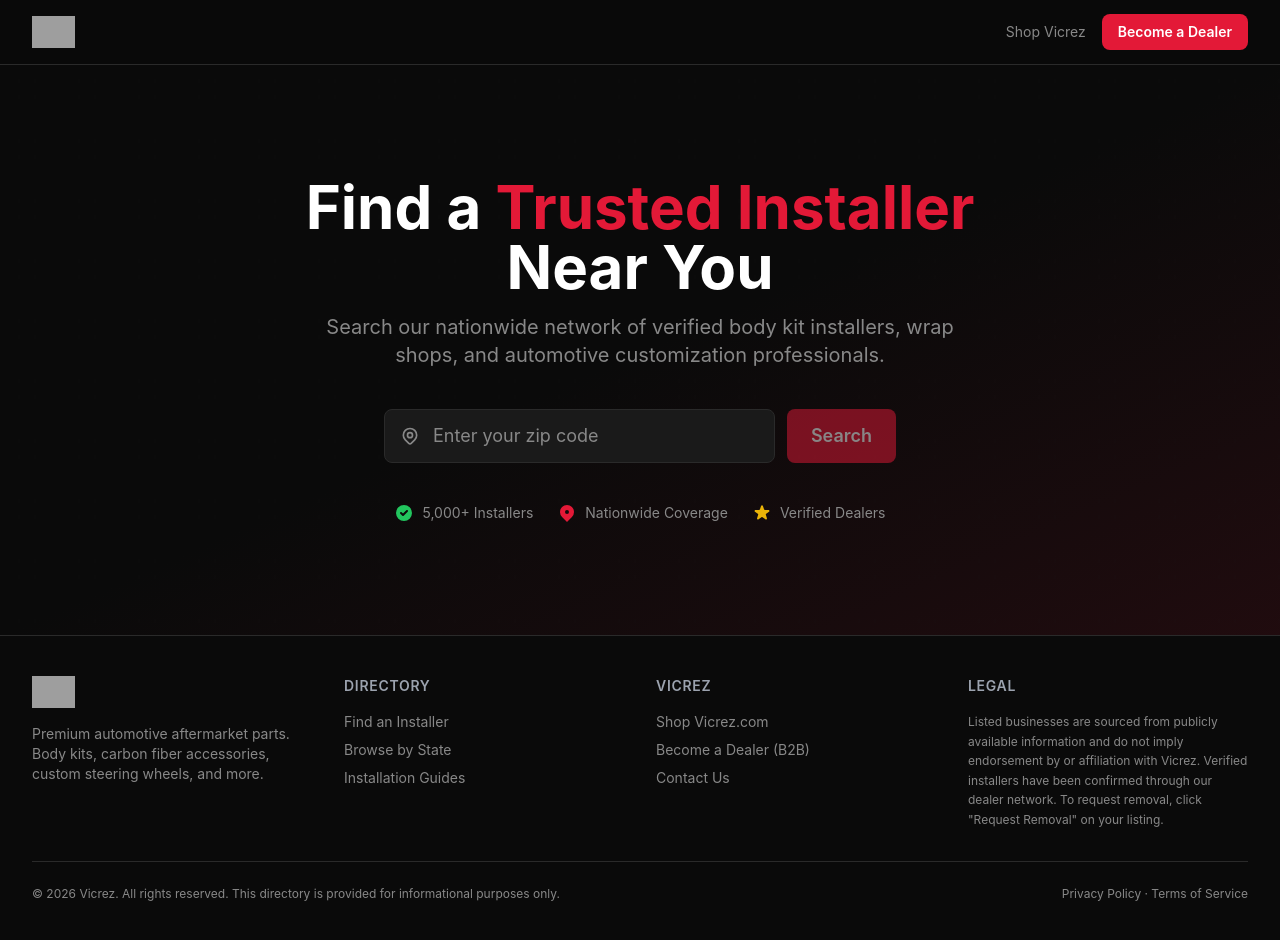
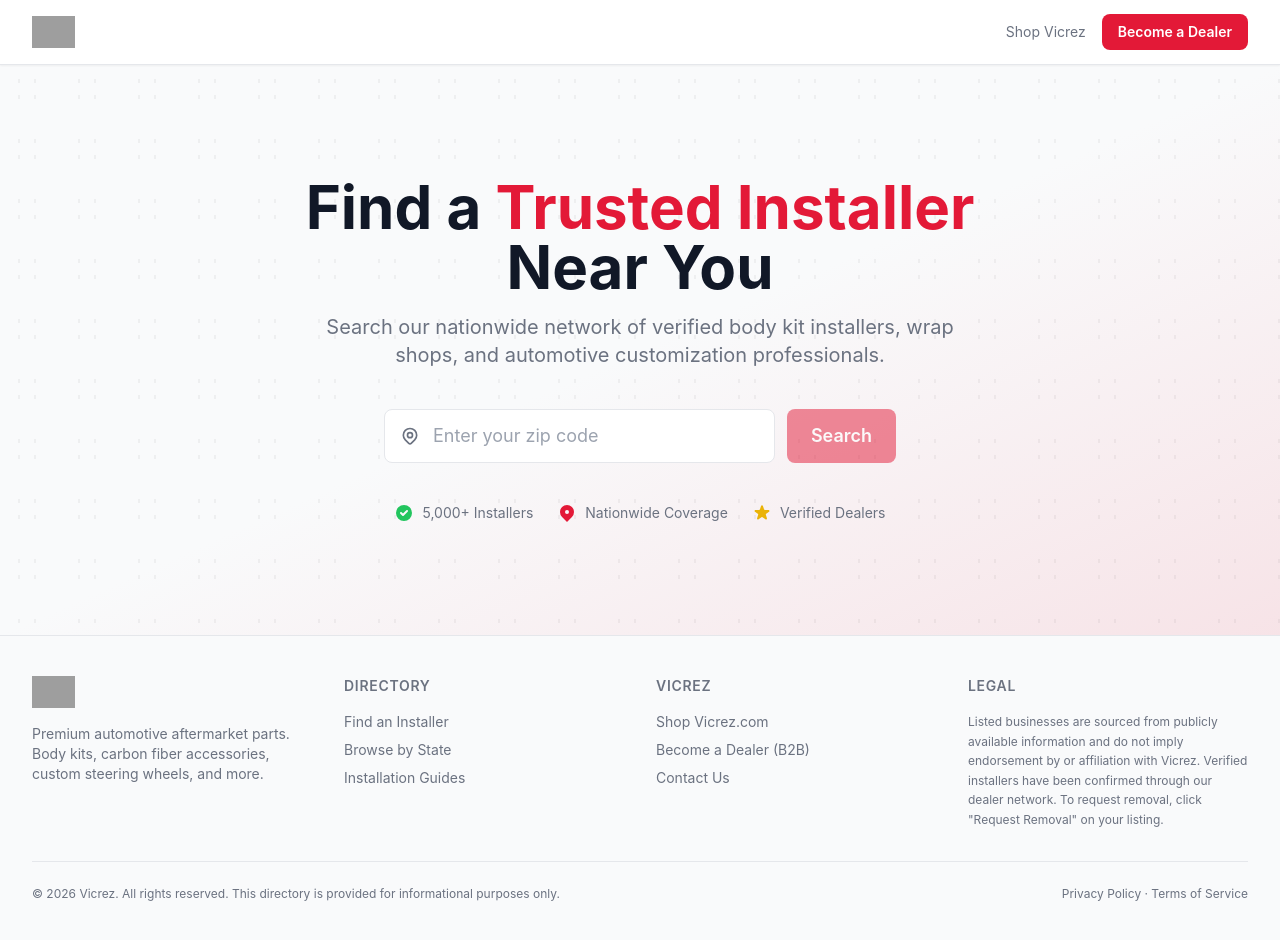
Before and after one commit to bd-vicrez/installer-directory, a Next.js app: page / in a window 1280 px wide. Built offline with nearby package versions, Linux system fonts and the light colour scheme; grey boxes are pictures that could not be loaded.

Commit message:
style: Switch to light/white theme
- White backgrounds, dark text throughout
- Updated Header, Footer, globals.css, tailwind config
- Remapped vicrez-dark/card/border tokens to light palette
- Kept Vicrez red branding and button styles
- Updated installer cards and star ratings for light theme

```diff
--- a/src/app/globals.css
+++ b/src/app/globals.css
@@ -6,35 +6,65 @@
 
 @layer base {
   body {
-    @apply bg-vicrez-dark text-white antialiased;
+    @apply bg-gray-50 text-gray-900 antialiased;
+  }
+
+  /* Remap text-white to dark text for light theme */
+  .text-white {
+    color: #111827 !important;
+  }
+  .text-white\/80 {
+    color: rgba(17, 24, 39, 0.8) !important;
+  }
+  .text-white\/90 {
+    color: rgba(17, 24, 39, 0.9) !important;
+  }
+  .text-gray-300 {
+    color: #4b5563 !important;
+  }
+  .text-gray-400 {
+    color: #6b7280 !important;
+  }
+  .text-gray-600 {
+    color: #9ca3af !important;
+  }
+
+  /* Keep actual white text on red/dark backgrounds */
+  .bg-vicrez-red .text-white,
+  .bg-vicrez-red-dark .text-white,
+  .btn-primary .text-white,
+  .bg-green-500\/10 .text-white,
+  [class*="bg-vicrez-red"] .text-white {
+    color: #ffffff !important;
   }
 
   ::-webkit-scrollbar {
     width: 8px;
   }
   ::-webkit-scrollbar-track {
-    @apply bg-vicrez-dark;
+    @apply bg-gray-100;
   }
   ::-webkit-scrollbar-thumb {
-    @apply bg-vicrez-border rounded-full;
+    @apply bg-gray-300 rounded-full;
   }
   ::-webkit-scrollbar-thumb:hover {
-    @apply bg-vicrez-muted;
+    @apply bg-gray-400;
   }
 }
 
 @layer components {
   .btn-primary {
-    @apply bg-vicrez-red hover:bg-vicrez-red-dark text-white font-semibold px-6 py-3 rounded-lg transition-all duration-200 active:scale-95;
+    @apply bg-vicrez-red hover:bg-vicrez-red-dark font-semibold px-6 py-3 rounded-lg transition-all duration-200 active:scale-95;
+    color: #ffffff !important;
   }
   .btn-secondary {
-    @apply bg-vicrez-card hover:bg-vicrez-card-hover text-white border border-vicrez-border font-medium px-4 py-2 rounded-lg transition-all duration-200;
+    @apply bg-white hover:bg-gray-50 text-gray-800 border border-gray-200 font-medium px-4 py-2 rounded-lg transition-all duration-200;
   }
   .card {
-    @apply bg-vicrez-card border border-vicrez-border rounded-xl overflow-hidden transition-all duration-200 hover:border-vicrez-red/30 hover:shadow-lg hover:shadow-vicrez-red/5;
+    @apply bg-white border border-gray-200 rounded-xl overflow-hidden transition-all duration-200 hover:border-vicrez-red/30 hover:shadow-lg hover:shadow-vicrez-red/5;
   }
   .input-field {
-    @apply bg-vicrez-card border border-vicrez-border rounded-lg px-4 py-3 text-white placeholder:text-vicrez-muted focus:outline-none focus:border-vicrez-red focus:ring-1 focus:ring-vicrez-red transition-all;
+    @apply bg-white border border-gray-200 rounded-lg px-4 py-3 text-gray-900 placeholder:text-gray-400 focus:outline-none focus:border-vicrez-red focus:ring-1 focus:ring-vicrez-red transition-all;
   }
 }
 
--- a/src/components/Footer.tsx
+++ b/src/components/Footer.tsx
@@ -4,17 +4,20 @@ export default function Footer() {
   const year = new Date().getFullYear();
 
   return (
-    <footer className="border-t border-vicrez-border bg-vicrez-dark mt-auto">
+    <footer className="border-t border-gray-200 bg-gray-50 mt-auto">
       <div className="max-w-7xl mx-auto px-4 sm:px-6 lg:px-8 py-10">
         <div className="grid grid-cols-1 md:grid-cols-4 gap-8">
           {/* Brand */}
           <div>
             <img
-              src="https://www.vicrez.com/image/catalog/vicrez-logo-white-web.png"
+              src="https://www.vicrez.com/image/catalog/vicrez-logo-web.png"
               alt="Vicrez"
               className="h-8 w-auto mb-4"
+              onError={(e: React.SyntheticEvent<HTMLImageElement>) => {
+                e.currentTarget.src = 'https://www.vicrez.com/image/catalog/vicrez-logo-white-web.png';
+              }}
             />
-            <p className="text-sm text-vicrez-muted">
+            <p className="text-sm text-gray-500">
               Premium automotive aftermarket parts. Body kits, carbon fiber accessories,
               custom steering wheels, and more.
             </p>
@@ -25,17 +28,17 @@ export default function Footer() {
             <h4 className="text-sm font-semibold uppercase tracking-wider mb-4 text-gray-400">Directory</h4>
             <ul className="space-y-2 text-sm">
               <li>
-                <a href="/" className="text-vicrez-muted hover:text-white transition-colors">
+                <a href="/" className="text-gray-500 hover:text-gray-900 transition-colors">
                   Find an Installer
                 </a>
               </li>
               <li>
-                <a href="/directory" className="text-vicrez-muted hover:text-white transition-colors">
+                <a href="/directory" className="text-gray-500 hover:text-gray-900 transition-colors">
                   Browse by State
                 </a>
               </li>
               <li>
-                <a href="/guides" className="text-vicrez-muted hover:text-white transition-colors">
+                <a href="/guides" className="text-gray-500 hover:text-gray-900 transition-colors">
                   Installation Guides
                 </a>
               </li>
@@ -47,17 +50,17 @@ export default function Footer() {
             <h4 className="text-sm font-semibold uppercase tracking-wider mb-4 text-gray-400">Vicrez</h4>
             <ul className="space-y-2 text-sm">
               <li>
-                <a href="https://www.vicrez.com" target="_blank" rel="noopener noreferrer" className="text-vicrez-muted hover:text-white transition-colors">
+                <a href="https://www.vicrez.com" target="_blank" rel="noopener noreferrer" className="text-gray-500 hover:text-gray-900 transition-colors">
                   Shop Vicrez.com
                 </a>
               </li>
               <li>
-                <a href="https://b2b.vicrez.com" target="_blank" rel="noopener noreferrer" className="text-vicrez-muted hover:text-white transition-colors">
+                <a href="https://b2b.vicrez.com" target="_blank" rel="noopener noreferrer" className="text-gray-500 hover:text-gray-900 transition-colors">
                   Become a Dealer (B2B)
                 </a>
               </li>
               <li>
-                <a href="https://www.vicrez.com/contact-us" target="_blank" rel="noopener noreferrer" className="text-vicrez-muted hover:text-white transition-colors">
+                <a href="https://www.vicrez.com/contact-us" target="_blank" rel="noopener noreferrer" className="text-gray-500 hover:text-gray-900 transition-colors">
                   Contact Us
                 </a>
               </li>
@@ -67,7 +70,7 @@ export default function Footer() {
           {/* Legal */}
           <div>
             <h4 className="text-sm font-semibold uppercase tracking-wider mb-4 text-gray-400">Legal</h4>
-            <p className="text-xs text-vicrez-muted leading-relaxed">
+            <p className="text-xs text-gray-500 leading-relaxed">
               Listed businesses are sourced from publicly available information and do not imply
               endorsement by or affiliation with Vicrez. Verified installers have been confirmed through
               our dealer network. To request removal, click &quot;Request Removal&quot; on your listing.
@@ -75,16 +78,16 @@ export default function Footer() {
           </div>
         </div>
 
-        <div className="border-t border-vicrez-border mt-8 pt-6 flex flex-col md:flex-row items-center justify-between gap-4">
-          <p className="text-xs text-vicrez-muted">
+        <div className="border-t border-gray-200 mt-8 pt-6 flex flex-col md:flex-row items-center justify-between gap-4">
+          <p className="text-xs text-gray-500">
             © {year} Vicrez. All rights reserved. This directory is provided for informational purposes only.
           </p>
-          <p className="text-xs text-vicrez-muted">
-            <a href="https://www.vicrez.com/privacy-policy" target="_blank" rel="noopener noreferrer" className="hover:text-white transition-colors">
+          <p className="text-xs text-gray-500">
+            <a href="https://www.vicrez.com/privacy-policy" target="_blank" rel="noopener noreferrer" className="hover:text-gray-900 transition-colors">
               Privacy Policy
             </a>
             {' · '}
-            <a href="https://www.vicrez.com/terms" target="_blank" rel="noopener noreferrer" className="hover:text-white transition-colors">
+            <a href="https://www.vicrez.com/terms" target="_blank" rel="noopener noreferrer" className="hover:text-gray-900 transition-colors">
               Terms of Service
             </a>
           </p>
--- a/src/components/Header.tsx
+++ b/src/components/Header.tsx
@@ -2,13 +2,16 @@
 
 export default function Header() {
   return (
-    <header className="sticky top-0 z-50 bg-vicrez-dark/95 backdrop-blur-md border-b border-vicrez-border">
+    <header className="sticky top-0 z-50 bg-white/95 backdrop-blur-md border-b border-gray-200 shadow-sm">
       <div className="max-w-7xl mx-auto px-4 sm:px-6 lg:px-8 h-16 flex items-center justify-between">
         <a href="https://www.vicrez.com" target="_blank" rel="noopener noreferrer" className="flex items-center gap-3">
           <img
-            src="https://www.vicrez.com/image/catalog/vicrez-logo-white-web.png"
+            src="https://www.vicrez.com/image/catalog/vicrez-logo-web.png"
             alt="Vicrez"
             className="h-8 w-auto"
+            onError={(e) => {
+              (e.target as HTMLImageElement).src = 'https://www.vicrez.com/image/catalog/vicrez-logo-white-web.png';
+            }}
           />
         </a>
         <nav className="flex items-center gap-4">
@@ -16,7 +19,7 @@ export default function Header() {
             href="https://www.vicrez.com"
             target="_blank"
             rel="noopener noreferrer"
-            className="text-sm text-vicrez-muted hover:text-white transition-colors"
+            className="text-sm text-gray-500 hover:text-gray-900 transition-colors"
           >
             Shop Vicrez
           </a>
--- a/src/components/InstallerCard.tsx
+++ b/src/components/InstallerCard.tsx
@@ -19,7 +19,7 @@ export default function InstallerCard({ installer, onClaimClick, onRemovalClick
       <div className={`px-4 py-2 flex items-center gap-2 text-xs font-medium ${
         isVerified
           ? 'bg-green-500/10 text-green-400 border-b border-green-500/20'
-          : 'bg-vicrez-card text-vicrez-muted border-b border-vicrez-border'
+          : 'bg-vicrez-card text-gray-500 border-b border-gray-200'
       }`}>
         {isVerified ? (
           <>
@@ -95,7 +95,7 @@ export default function InstallerCard({ installer, onClaimClick, onRemovalClick
             {installer.capabilities.slice(0, 5).map((cap, i) => (
               <span
                 key={i}
-                className="text-xs px-2 py-1 rounded-full bg-vicrez-dark border border-vicrez-border text-gray-400"
+                className="text-xs px-2 py-1 rounded-full bg-gray-100 border border-gray-200 text-gray-400"
               >
                 {cap}
               </span>
--- a/src/components/InstallerCardStatic.tsx
+++ b/src/components/InstallerCardStatic.tsx
@@ -18,7 +18,7 @@ export default function InstallerCardStatic({ installer }: InstallerCardStaticPr
       <div className={`px-4 py-2 flex items-center gap-2 text-xs font-medium ${
         isVerified
           ? 'bg-green-500/10 text-green-400 border-b border-green-500/20'
-          : 'bg-vicrez-card text-vicrez-muted border-b border-vicrez-border'
+          : 'bg-vicrez-card text-gray-500 border-b border-gray-200'
       }`}>
         {isVerified ? (
           <>
@@ -88,7 +88,7 @@ export default function InstallerCardStatic({ installer }: InstallerCardStaticPr
             {capabilities.slice(0, 5).map((cap, i) => (
               <span
                 key={i}
-                className="text-xs px-2 py-1 rounded-full bg-vicrez-dark border border-vicrez-border text-gray-400"
+                className="text-xs px-2 py-1 rounded-full bg-gray-100 border border-gray-200 text-gray-400"
               >
                 {cap}
               </span>
--- a/src/components/StarRating.tsx
+++ b/src/components/StarRating.tsx
@@ -42,7 +42,7 @@ export default function StarRating({ rating, reviewCount, googlePlaceId }: StarR
           </svg>
         ))}
       </div>
-      <span className="text-xs text-vicrez-muted">
+      <span className="text-xs text-gray-500">
         {rating.toFixed(1)}
         {reviewCount != null && reviewCount > 0 && (
           <>
--- a/tailwind.config.ts
+++ b/tailwind.config.ts
@@ -12,11 +12,11 @@ const config: Config = {
         vicrez: {
           red: '#e31937',
           'red-dark': '#b8142d',
-          dark: '#0a0a0a',
-          card: '#1a1a1a',
-          'card-hover': '#222222',
-          border: '#2a2a2a',
-          muted: '#888888',
+          dark: '#f9fafb',
+          card: '#ffffff',
+          'card-hover': '#f3f4f6',
+          border: '#e5e7eb',
+          muted: '#6b7280',
         },
       },
       fontFamily: {
```
